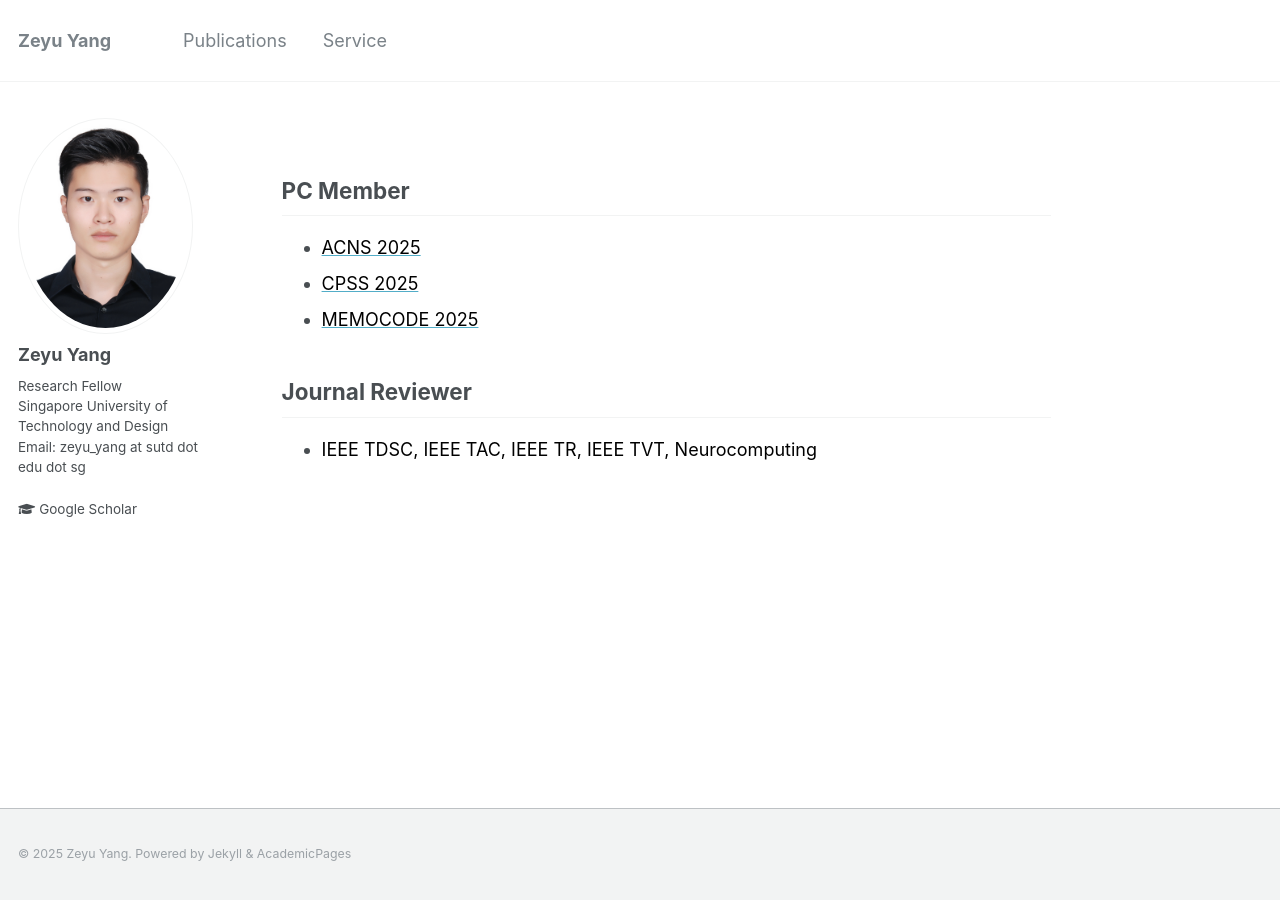
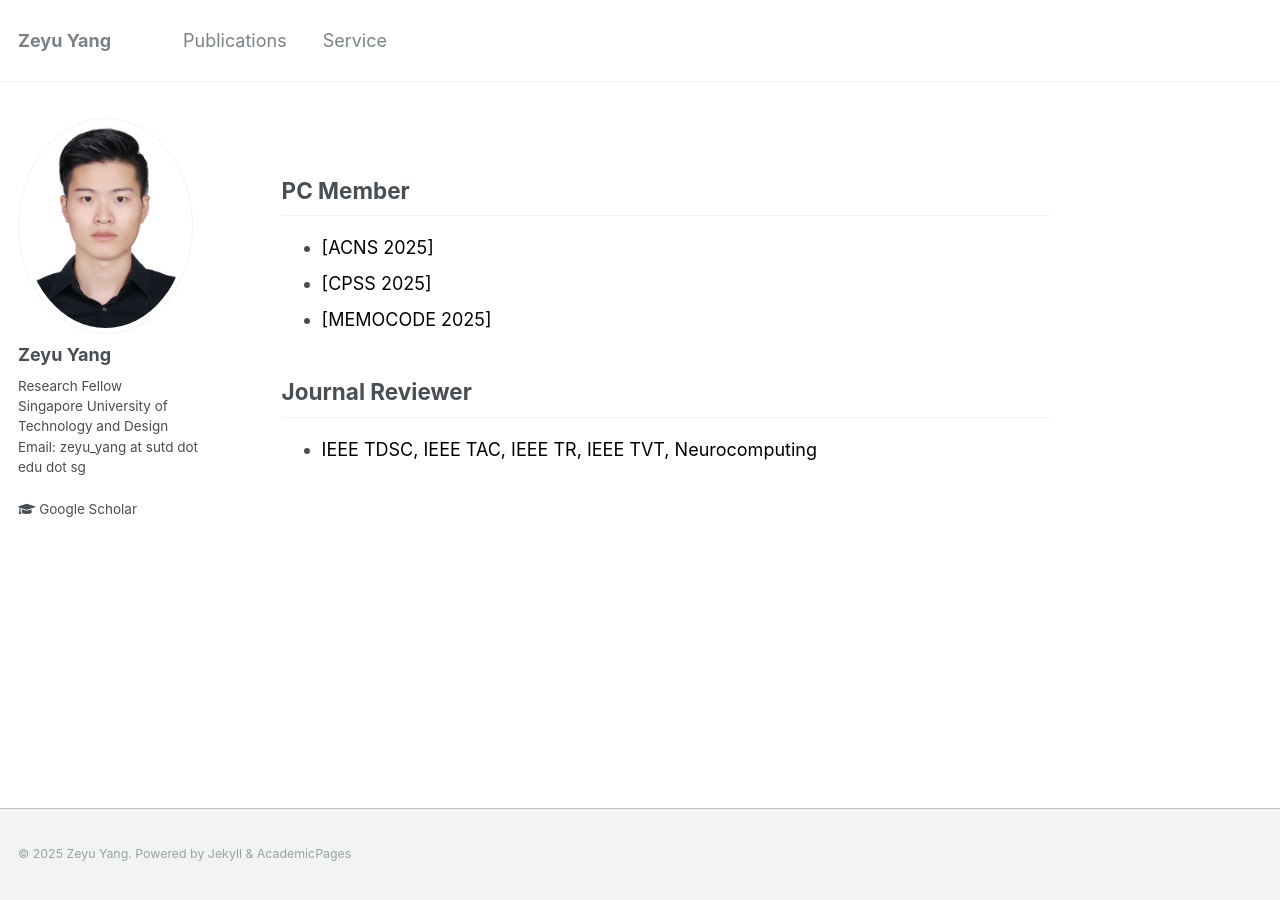
Before and after one commit to zeyuid/zeyuid.github.io, a Jekyll site: the page built from _pages/service.md, in a window 1280 px wide. Built offline with Jekyll 4.4.1, drawn with Linux system fonts in a browser that asks for light colours; part of the change alters nothing that is shown.

Commit message:
add file

```diff
--- a/_pages/service.md
+++ b/_pages/service.md
@@ -6,9 +6,14 @@ author_profile: true
 ---
 
 ## PC Member
-* [<font color="#000000">ACNS 2025 </font>](https://acns2025.fordaysec.de/call-for-papers/)
-* [<font color="#000000">CPSS 2025 </font>](http://jianying.space/cpss/CPSS2025/)
-* [<font color="#000000">MEMOCODE 2025 </font>](https://memocode2025.github.io/callforpapers.html)
+* <a href="https://acns2025.fordaysec.de/call-for-papers/" style="text-decoration: none;"><font color="#000000">[ACNS 2025]</font></a>
+<!-- [<font color="#000000">ACNS 2025 </font>](https://acns2025.fordaysec.de/call-for-papers/) -->
+* <a href="http://jianying.space/cpss/CPSS2025/" style="text-decoration: none;"><font color="#000000">[CPSS 2025]</font></a>
+<!-- [<font color="#000000">CPSS 2025 </font>](http://jianying.space/cpss/CPSS2025/) -->
+* <a href="https://memocode2025.github.io/callforpapers.html" style="text-decoration: none;"><font color="#000000">[MEMOCODE 2025]</font></a>
+<!-- [<font color="#000000">MEMOCODE 2025 </font>](https://memocode2025.github.io/callforpapers.html)  -->
+
+
 
 
 ## Journal Reviewer
```
